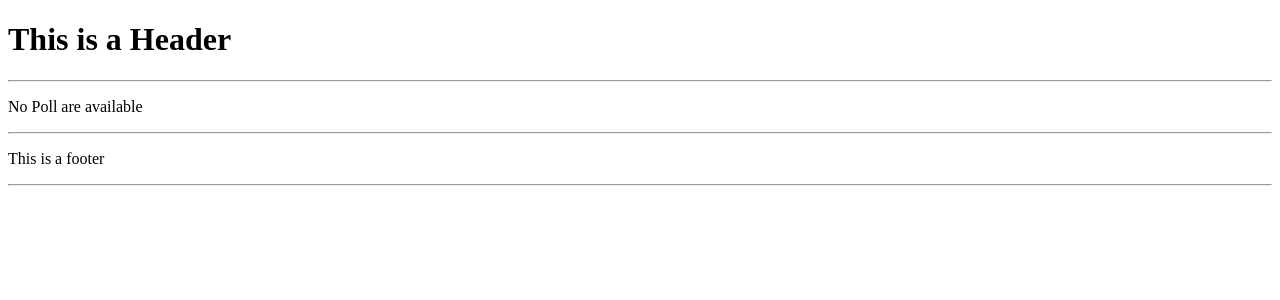
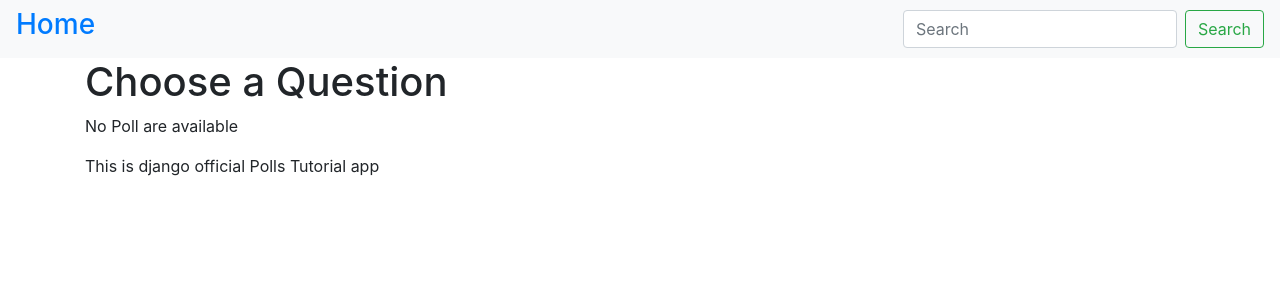
Before and after one commit to ashimlfc/django-official-polls-tutorial, a Django app: page /polls/ in a window 1280 px wide. Shown: the top 300 px of the page. Run offline with Django 3.2, Linux system fonts and the light colour scheme; data that the repository does not hold is empty; some libraries are stand-ins or nearby versions.

```diff
--- /dev/null
+++ b/polls/static/polls/style.css
@@ -0,0 +1,4 @@
+li a {
+	color: grey;
+	font-size: 30px;
+}
--- a/polls/templates/polls/base.html
+++ b/polls/templates/polls/base.html
@@ -1,18 +1,35 @@
+{% load staticfiles%}
+
 <!DOCTYPE html>
 <html>
 <head>
+	 <meta charset="utf-8">
+    <meta name="viewport" content="width=device-width, initial-scale=1, shrink-to-fit=no">
+
 	<title></title>
+	<link rel="stylesheet" type="text/css" href="{% static 'polls/style.css' %}">
+	    <link rel="stylesheet" href="https://stackpath.bootstrapcdn.com/bootstrap/4.3.1/css/bootstrap.min.css" integrity="sha384-ggOyR0iXCbMQv3Xipma34MD+dH/1fQ784/j6cY/iJTQUOhcWr7x9JvoRxT2MZw1T" crossorigin="anonymous">
 </head>
 <body>
 
-	<h1>This is a Header</h1>
-	<hr>
+	<nav class="navbar navbar-light bg-light">
+ 		<a href="{% url 'polls:index'%}"> <h3> Home </h3></a>
+  <form class="form-inline">
+    <input class="form-control mr-sm-2" type="search" placeholder="Search" aria-label="Search">
+    <button class="btn btn-outline-success my-2 my-sm-0" type="submit">Search</button>
+  </form>
+</nav>
+
+<div class = "container">
 
 	{% block main_content %}
 
 	{% endblock %}
 
-	{% include 'polls/footer.html' %}
+		{% include 'polls/footer.html' %}
+
+</div>
+
 
 </body>
 </html>
--- a/polls/templates/polls/footer.html
+++ b/polls/templates/polls/footer.html
@@ -1,3 +1,3 @@
-<hr>
-<p>This is a footer</p>
-<hr>
+<footer>
+	<p>This is django official Polls Tutorial app</p>
+</footer>
--- a/polls/templates/polls/index.html
+++ b/polls/templates/polls/index.html
@@ -1,6 +1,8 @@
 {% extends 'polls/base.html' %}
 
 {% block main_content %}
+
+<h1>Choose a Question</h1>
 
 
 	{% if latest_question %}
--- a/polls/views.py
+++ b/polls/views.py
@@ -21,7 +21,9 @@ def detail(request, question_id):
 		return render(request,'polls/detail.html', {'question' : question})
 
 def results(request, question_id):
-	return HttpResponse("These are the results of the question: %s" % question_id)
+	question = get_object_or_404(Question, pk = question_id)
+	return render(request, 'polls/results.html', {'question': question})
+
 
 def vote(request, question_id):
 	question = get_object_or_404(Question, pk = question_id)
@@ -39,4 +41,4 @@ def vote(request, question_id):
 		#returning an HttpResponse Redirect after succesfully dealig with POST data
 		#prevents data from being posted twice if a user hits the back button
 
-	return HttpResponseRedirect(reverse('polls:results', args = (question_id,)))
+	return HttpResponseRedirect(reverse('polls:results', args = (question.id,)))
```
Also changed, not shown: polls/templates/polls/results.html (added, +18 -0 lines).
